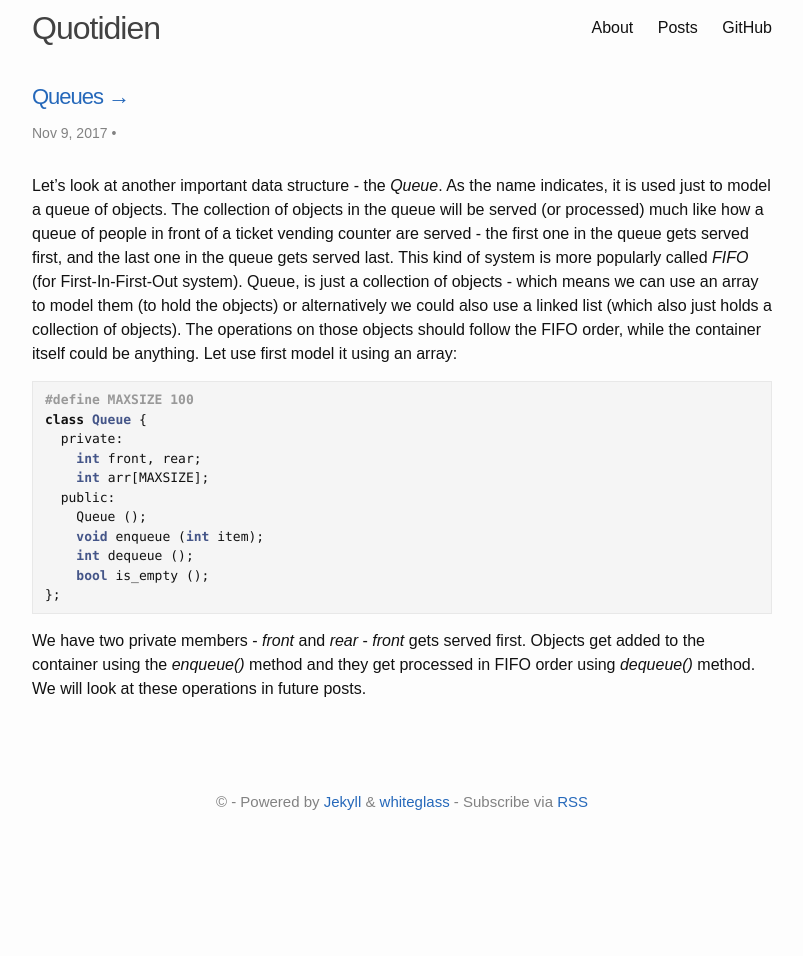
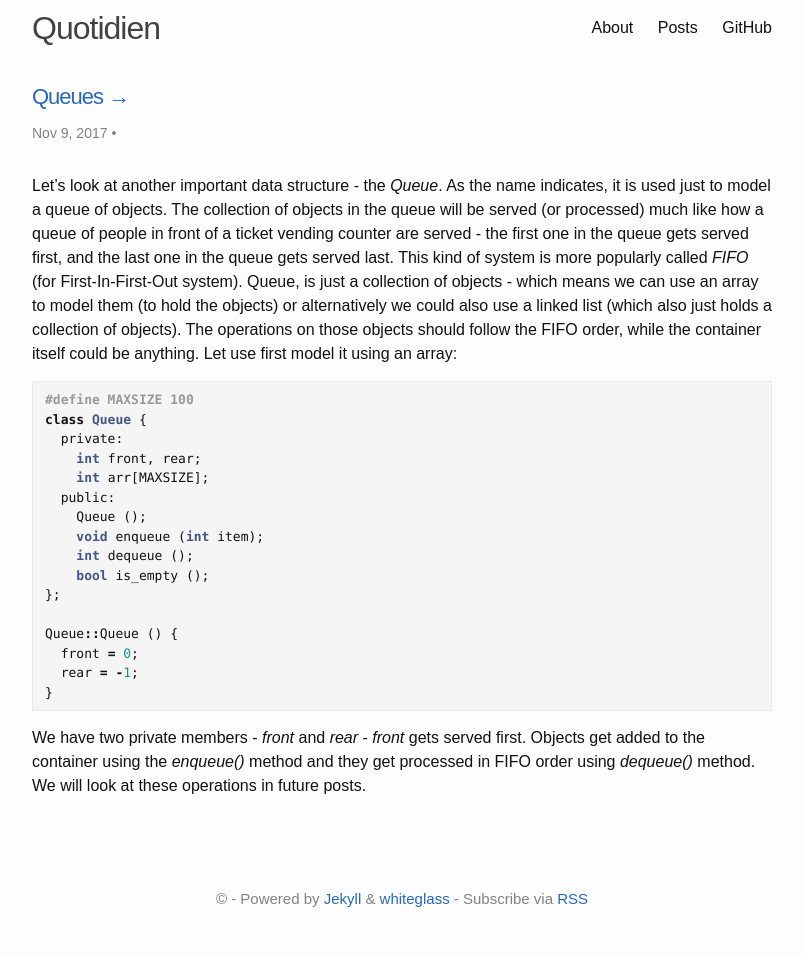
Before and after one commit to dotkay/dotkay.github.io, a Jekyll site: the page built from _posts/2017-11-09-queues.md, in a window 1280 px wide. Shown: the whole page, without its empty margins (238-1041 px from the left). Built offline with Jekyll 4.4.1, drawn with Linux system fonts in a browser that asks for light colours; before the commit the page ends 900 px from its top, so only the background shows below that.

Commit message:
added constructor

```diff
--- a/_posts/2017-11-09-queues.md
+++ b/_posts/2017-11-09-queues.md
@@ -20,6 +20,11 @@ class Queue {
     int dequeue ();
     bool is_empty ();
 };
+
+Queue::Queue () {
+  front = 0;
+  rear = -1;
+}
 {% endhighlight %}
 
 We have two private members - _front_ and _rear_ - _front_ gets served first. Objects get added to the container using the _enqueue()_ method and they get processed in FIFO order using _dequeue()_ method. We will look at these operations in future posts.
```
